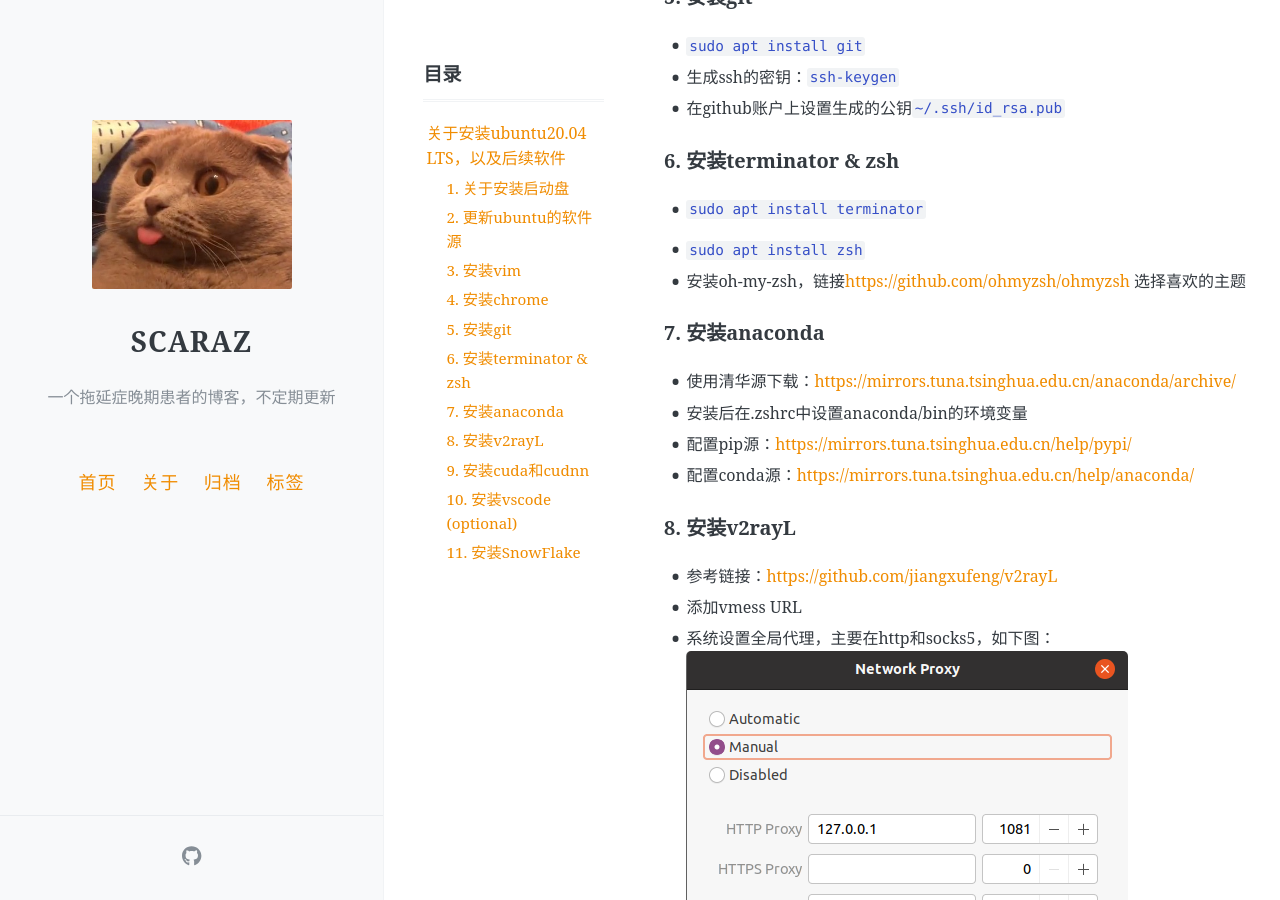
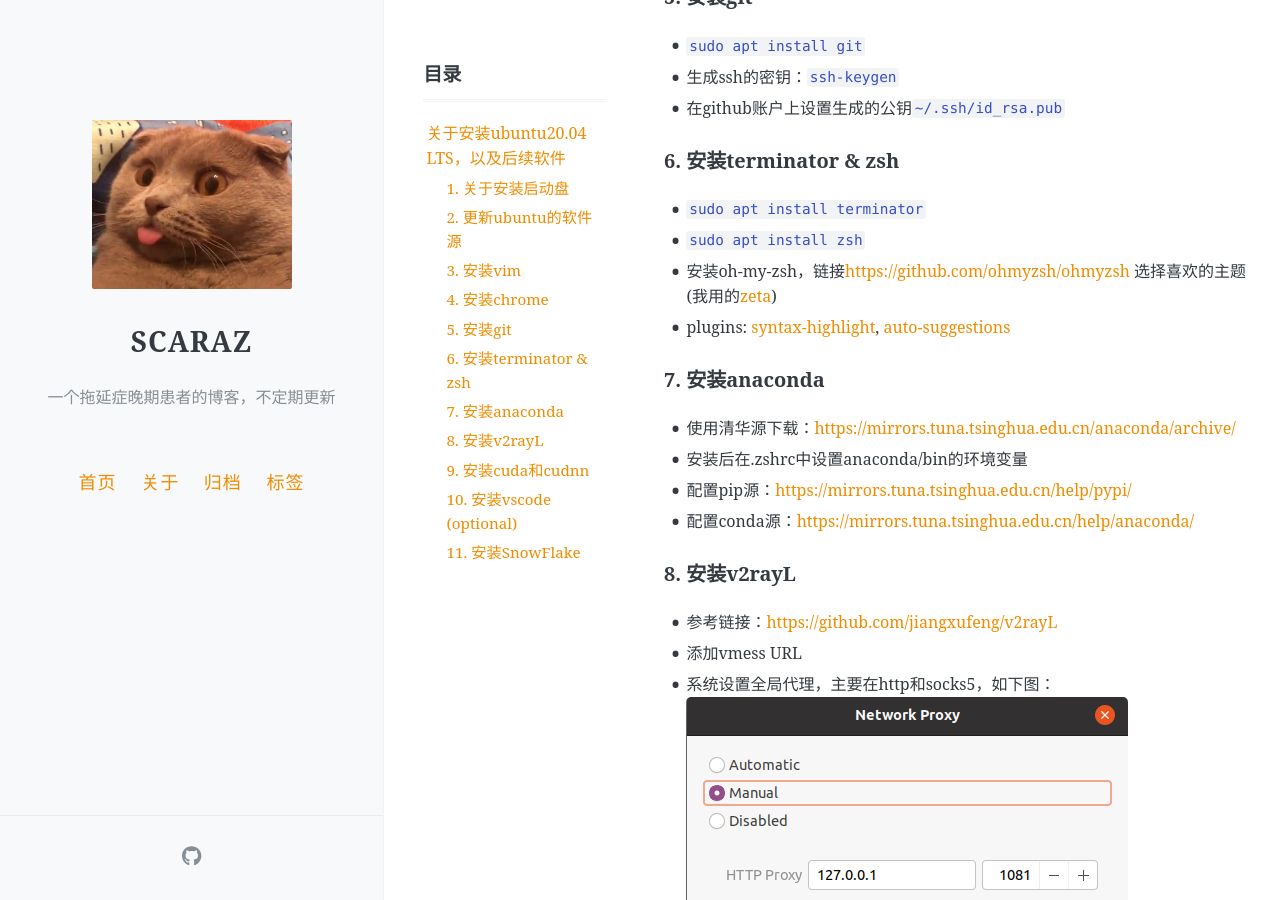
Before and after one commit to iptmt/blog, a Jekyll site: the page built from _posts/2020-9-25-install-ubuntu-20.04.md, in a window 1280 px wide and 900 px high, scrolled down 764 px. Built offline with Jekyll 4.4.1, drawn with Linux system fonts in a browser that asks for light colours; comment, search, counter and statistics services are not loaded.

Commit message:
add zsh plugin

```diff
--- a/_posts/2020-9-25-install-ubuntu-20.04.md
+++ b/_posts/2020-9-25-install-ubuntu-20.04.md
@@ -41,9 +41,9 @@ Ubuntu又又又崩溃了，得重装。这次的post主要记录一下安装过
 ### 6. 安装terminator & zsh
 
 - `sudo apt install terminator`
-
 - `sudo apt install zsh`
-- 安装oh-my-zsh，链接<https://github.com/ohmyzsh/ohmyzsh> 选择喜欢的主题
+- 安装oh-my-zsh，链接<https://github.com/ohmyzsh/ohmyzsh> 选择喜欢的主题(我用的[zeta](https://github.com/skylerlee/zeta-zsh-theme/blob/master/zeta.zsh-theme))
+- plugins: [syntax-highlight](https://github.com/zsh-users/zsh-syntax-highlighting), [auto-suggestions](https://github.com/zsh-users/zsh-autosuggestions)
 
 ### 7. 安装anaconda
 
```
